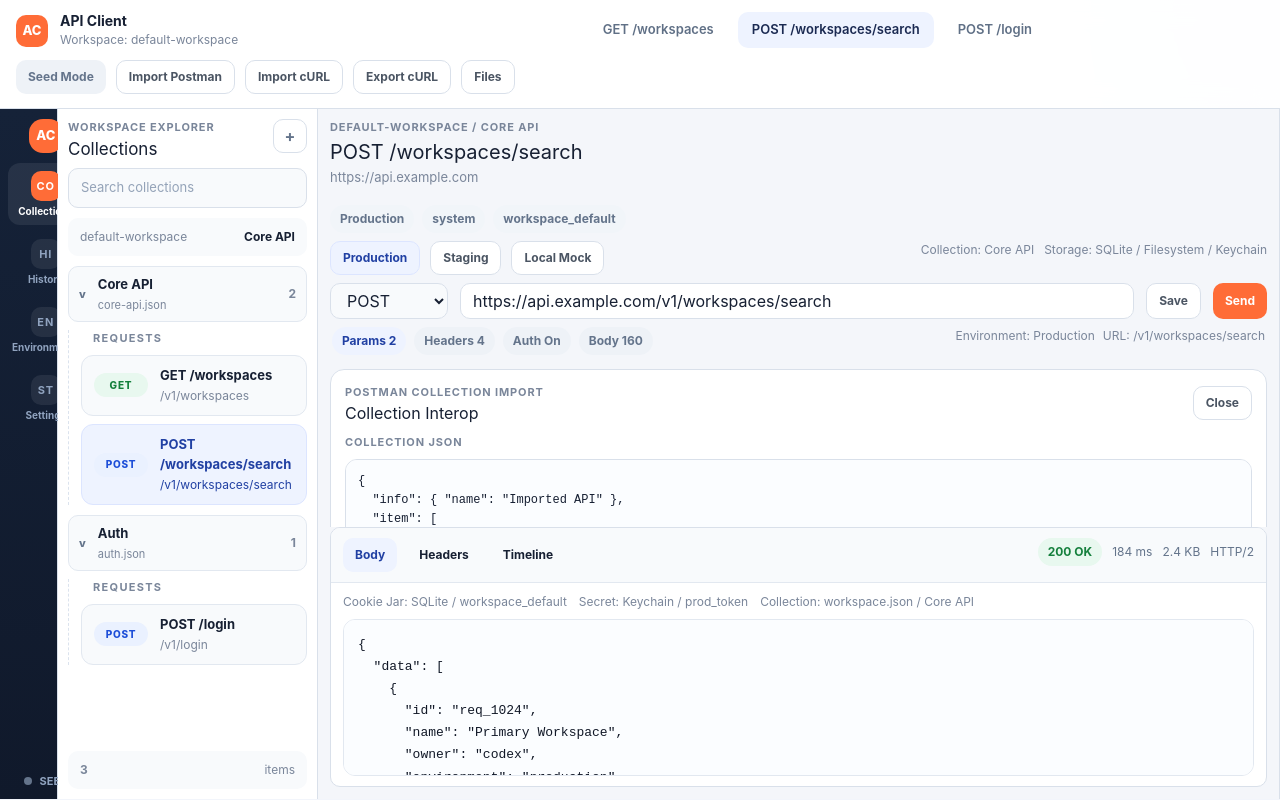
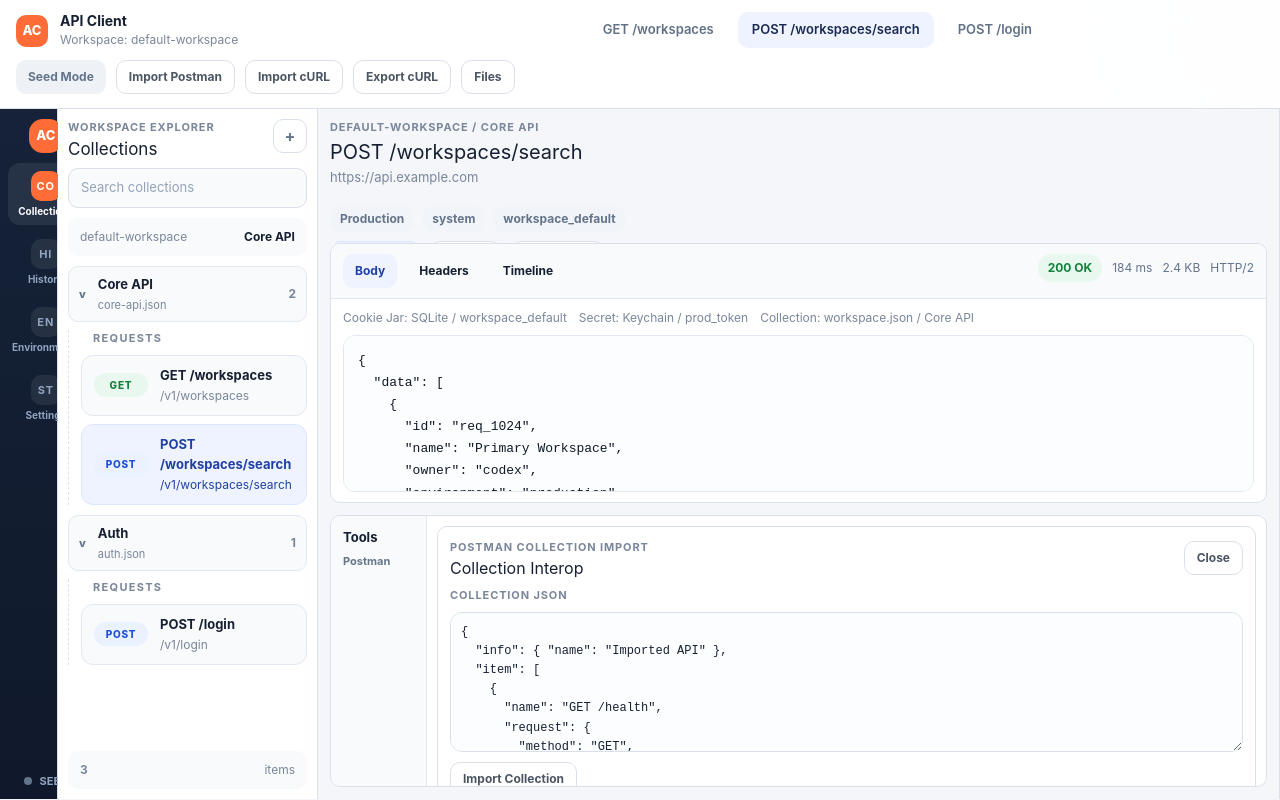
Before and after one commit to onlyCodeMaster/api-client, a React (Vite) app: page / in a window 1280 px wide. Both pictures are taken after a click on the button "Import Postman". Built offline with nearby package versions, Linux system fonts and the light colour scheme.

Commit message:
Move auxiliary tools into workbench drawer

```diff
--- a/goal-3/tasks.md
+++ b/goal-3/tasks.md
@@ -99,11 +99,35 @@
     - 下一步 Task 5 应继续处理辅助面板和交互密度：Import、Files、Settings、History、Environment、Collection 的视觉层级仍可更像 Postman 的工具型面板。
   - 自信度检查：对 Task 4 的全面检查结论有 100% 信心：构建、whitespace、代码搜索、浏览器运行态、窄屏行为、Settings 切换、控制台和端口清理都有真实证据；未发现必须在本 task 内修补的问题。
 
-- [ ] Task 5: 修缮辅助面板和交互密度
+- [x] Task 5: 修缮辅助面板和交互密度
   - 目标：优化导入、Files、Settings、History、Environment、Collection 等辅助面板，使其不干扰主请求流程且更像专业工具。
   - 独立验证：浏览器运行态确认各辅助面板可达、可读、不会挤爆主工作区。
-  - 完成内容：
-  - 自信度检查：
+  - 完成内容：已优化导入、Files、Settings、History、Environment、Collection 等辅助面板的层级和密度，让它们不再打断主请求流程，更接近 Postman 类工具的“主 workbench + 辅助工具/inspector”模式。
+  - 具体改动：
+    - `src/App.tsx`
+      - 将 Postman import、cURL import/export、Files upload/download 从 `.request-editor` 中移出，改为 `.workbench` 底部的 `.tool-drawer`。
+      - `.tool-drawer` 统一承载已打开的工具面板，左侧 rail 显示当前打开的工具：Postman / cURL / Files。
+      - 保留所有原有工具动作：Import Collection、Import into Request、Export Active Request、Upload Active Request、Download to Path。
+      - History / Environments / Settings 继续通过 `.workspace-inspector` 承载，不再替换主请求/响应工作台。
+    - `src/styles.css`
+      - `.workbench` 增加第三行用于可选工具抽屉。
+      - 新增 `.tool-drawer`、`.tool-drawer__rail`、`.tool-drawer__content`，限制工具抽屉最大高度并让内容内部滚动。
+      - 压缩 cURL / Postman / Files 面板间距、圆角和 textarea 高度，减少大卡片 dashboard 感。
+      - 保持 request editor 和 response panel 的位置稳定，工具面板只在响应区之后出现。
+  - 验证结果：
+    - `npm run build` 通过，产物包含 `dist/index.html`、`dist/assets/index-BKl13Ah2.css`、`dist/assets/index-CRLW-T0i.js`。
+    - `git diff --check` 通过。
+    - `rg` 确认 `.tool-drawer`、`.workspace-inspector`、`Import into Request`、`Upload Active Request`、`Environment Variables`、`Keychain Secrets` 等关键入口仍存在。
+    - `npm run dev` 启动成功，in-app browser 打开 `http://localhost:1420/` 成功。
+    - 打开 Files 与 Import cURL 后，`.tool-drawer` 出现在 y=1441，主 `.request-editor` 仍在 y=154，`.response-panel` 仍在 y=934；Send / Save 仍存在。
+    - 工具抽屉中确认 `Upload Active Request`、`Download to Path`、`Import into Request` 均可见，rail 文案显示 `Tools cURL / Files`。
+    - 切换 Environments 后，`.workspace-inspector` 可见，`Environment Variables` 表单和 7 个 input 可见，主请求/响应仍存在。
+    - 切换 Settings 后，`.workspace-inspector` 可见，`Local Runtime Overview`、`Keychain Secrets`、4 个 architecture card、2 个 runtime card 可见。
+    - browser console error 日志为空；一次 Statsig/ChatGPT 侧网络超时来自浏览器插件请求，不属于本地应用控制台错误。
+    - 检查结束后执行 `pkill -f "npm run dev"`，`curl -s http://localhost:1420` 返回连接失败，确认 dev server 已停止。
+  - 当前边界：
+    - 辅助面板已不再插入请求编辑器中间，但还未做最终视觉审计和完成判定；Task 6 需要重新按用户目标全量检查。
+  - 自信度检查：对 Task 5 的辅助面板修缮有 100% 信心：工具抽屉、inspector、核心按钮、环境/设置内容、构建、whitespace 和运行态检查均通过，主请求/响应流程没有被工具面板挤掉。
 
 - [ ] Task 6: 最终布局审计与 goal 完成判定
   - 目标：从用户视角和 Postman 类布局标准做最终审计，只有整体布局问题已真实改善且无明显阻断时才标记 goal 完成。
--- a/src/App.tsx
+++ b/src/App.tsx
@@ -995,198 +995,6 @@ export default function App() {
 
             {lastError ? <div className="request-error-banner">{lastError}</div> : null}
 
-            {isPostmanPanelOpen ? (
-              <section className="import-panel">
-                <div className="import-panel__header">
-                  <div>
-                    <span>Postman Collection Import</span>
-                    <h2>Collection Interop</h2>
-                  </div>
-                  <button
-                    type="button"
-                    className="text-button"
-                    onClick={() => setIsPostmanPanelOpen(false)}
-                  >
-                    Close
-                  </button>
-                </div>
-                <label className="import-field">
-                  <span>Collection JSON</span>
-                  <textarea
-                    value={postmanInput}
-                    onChange={(event) => setPostmanInput(event.target.value)}
-                  />
-                </label>
-                <div className="import-panel__actions">
-                  <button
-                    type="button"
-                    className="secondary-button"
-                    onClick={() => {
-                      void handleImportPostman();
-                    }}
-                  >
-                    Import Collection
-                  </button>
-                  {postmanMessage ? <span>{postmanMessage}</span> : null}
-                </div>
-              </section>
-            ) : null}
-
-            {isCurlPanelOpen ? (
-              <section className="curl-panel">
-                <div className="curl-panel__header">
-                  <div>
-                    <span>cURL Import / Export</span>
-                    <h2>Command Interop</h2>
-                  </div>
-                  <button
-                    type="button"
-                    className="text-button"
-                    onClick={() => setIsCurlPanelOpen(false)}
-                  >
-                    Close
-                  </button>
-                </div>
-                <div className="curl-panel__grid">
-                  <label className="curl-field">
-                    <span>Import cURL</span>
-                    <textarea
-                      value={curlInput}
-                      onChange={(event) => setCurlInput(event.target.value)}
-                    />
-                  </label>
-                  <label className="curl-field">
-                    <span>Exported cURL</span>
-                    <textarea
-                      readOnly
-                      value={curlOutput}
-                      placeholder="Use Export cURL to generate a command from the active request."
-                    />
-                  </label>
-                </div>
-                <div className="curl-panel__actions">
-                  <button
-                    type="button"
-                    className="secondary-button"
-                    onClick={() => {
-                      void handleImportCurl();
-                    }}
-                  >
-                    Import into Request
-                  </button>
-                  <button
-                    type="button"
-                    className="secondary-button"
-                    onClick={() => {
-                      void handleExportCurl();
-                    }}
-                  >
-                    Export Active Request
-                  </button>
-                  {curlMessage ? <span>{curlMessage}</span> : null}
-                </div>
-              </section>
-            ) : null}
-
-            {isTransferPanelOpen ? (
-              <section className="transfer-panel">
-                <div className="transfer-panel__header">
-                  <div>
-                    <span>File Upload / Download</span>
-                    <h2>Binary Transfer</h2>
-                  </div>
-                  <button
-                    type="button"
-                    className="text-button"
-                    onClick={() => setIsTransferPanelOpen(false)}
-                  >
-                    Close
-                  </button>
-                </div>
-                <div className="transfer-panel__grid">
-                  <div className="transfer-card">
-                    <div>
-                      <span>Upload</span>
-                      <strong>multipart/form-data</strong>
-                    </div>
-                    <label className="transfer-field">
-                      <span>File Path</span>
-                      <input
-                        value={uploadPath}
-                        onChange={(event) => setUploadPath(event.target.value)}
-                        placeholder="/absolute/path/to/file"
-                      />
-                    </label>
-                    <label className="transfer-field">
-                      <span>Field Name</span>
-                      <input
-                        value={uploadFieldName}
-                        onChange={(event) => setUploadFieldName(event.target.value)}
-                        placeholder="file"
-                      />
-                    </label>
-                    <button
-                      type="button"
-                      className="secondary-button"
-                      onClick={() => {
-                        void handleUploadFile();
-                      }}
-                    >
-                      Upload Active Request
-                    </button>
-                  </div>
-                  <div className="transfer-card">
-                    <div>
-                      <span>Download</span>
-                      <strong>Save response body</strong>
-                    </div>
-                    <label className="transfer-field">
-                      <span>URL</span>
-                      <input
-                        value={downloadUrl}
-                        onChange={(event) => setDownloadUrl(event.target.value)}
-                        placeholder="{{base_url}}/file.json"
-                      />
-                    </label>
-                    <label className="transfer-field">
-                      <span>Destination Path</span>
-                      <input
-                        value={downloadPath}
-                        onChange={(event) => setDownloadPath(event.target.value)}
-                        placeholder="/absolute/path/to/download"
-                      />
-                    </label>
-                    <label className="transfer-check">
-                      <input
-                        type="checkbox"
-                        checked={allowDownloadOverwrite}
-                        onChange={() =>
-                          setAllowDownloadOverwrite((current) => !current)
-                        }
-                      />
-                      <span>Allow overwrite</span>
-                    </label>
-                    <button
-                      type="button"
-                      className="secondary-button"
-                      onClick={() => {
-                        void handleDownloadFile();
-                      }}
-                    >
-                      Download to Path
-                    </button>
-                  </div>
-                </div>
-                <div className="transfer-panel__footer">
-                  <span>
-                    Upload uses the active request URL, headers and environment. Download defaults
-                    to no-overwrite for safer local files.
-                  </span>
-                  {transferMessage ? <strong>{transferMessage}</strong> : null}
-                </div>
-              </section>
-            ) : null}
-
             <div className="request-tabs">
               {requestTabs.map((tab) => (
                 <button
@@ -1418,6 +1226,217 @@ export default function App() {
               ) : null}
             </div>
           </div>
+
+          {isPostmanPanelOpen || isCurlPanelOpen || isTransferPanelOpen ? (
+            <section className="tool-drawer" aria-label="Request tools">
+              <div className="tool-drawer__rail">
+                <strong>Tools</strong>
+                <span>
+                  {[
+                    isPostmanPanelOpen ? "Postman" : "",
+                    isCurlPanelOpen ? "cURL" : "",
+                    isTransferPanelOpen ? "Files" : "",
+                  ]
+                    .filter(Boolean)
+                    .join(" / ")}
+                </span>
+              </div>
+
+              <div className="tool-drawer__content">
+                {isPostmanPanelOpen ? (
+                  <section className="import-panel">
+                    <div className="import-panel__header">
+                      <div>
+                        <span>Postman Collection Import</span>
+                        <h2>Collection Interop</h2>
+                      </div>
+                      <button
+                        type="button"
+                        className="text-button"
+                        onClick={() => setIsPostmanPanelOpen(false)}
+                      >
+                        Close
+                      </button>
+                    </div>
+                    <label className="import-field">
+                      <span>Collection JSON</span>
+                      <textarea
+                        value={postmanInput}
+                        onChange={(event) => setPostmanInput(event.target.value)}
+                      />
+                    </label>
+                    <div className="import-panel__actions">
+                      <button
+                        type="button"
+                        className="secondary-button"
+                        onClick={() => {
+                          void handleImportPostman();
+                        }}
+                      >
+                        Import Collection
+                      </button>
+                      {postmanMessage ? <span>{postmanMessage}</span> : null}
+                    </div>
+                  </section>
+                ) : null}
+
+                {isCurlPanelOpen ? (
+                  <section className="curl-panel">
+                    <div className="curl-panel__header">
+                      <div>
+                        <span>cURL Import / Export</span>
+                        <h2>Command Interop</h2>
+                      </div>
+                      <button
+                        type="button"
+                        className="text-button"
+                        onClick={() => setIsCurlPanelOpen(false)}
+                      >
+                        Close
+                      </button>
+                    </div>
+                    <div className="curl-panel__grid">
+                      <label className="curl-field">
+                        <span>Import cURL</span>
+                        <textarea
+                          value={curlInput}
+                          onChange={(event) => setCurlInput(event.target.value)}
+                        />
+                      </label>
+                      <label className="curl-field">
+                        <span>Exported cURL</span>
+                        <textarea
+                          readOnly
+                          value={curlOutput}
+                          placeholder="Use Export cURL to generate a command from the active request."
+                        />
+                      </label>
+                    </div>
+                    <div className="curl-panel__actions">
+                      <button
+                        type="button"
+                        className="secondary-button"
+                        onClick={() => {
+                          void handleImportCurl();
+                        }}
+                      >
+                        Import into Request
+                      </button>
+                      <button
+                        type="button"
+                        className="secondary-button"
+                        onClick={() => {
+                          void handleExportCurl();
+                        }}
+                      >
+                        Export Active Request
+                      </button>
+                      {curlMessage ? <span>{curlMessage}</span> : null}
+                    </div>
+                  </section>
+                ) : null}
+
+                {isTransferPanelOpen ? (
+                  <section className="transfer-panel">
+                    <div className="transfer-panel__header">
+                      <div>
+                        <span>File Upload / Download</span>
+                        <h2>Binary Transfer</h2>
+                      </div>
+                      <button
+                        type="button"
+                        className="text-button"
+                        onClick={() => setIsTransferPanelOpen(false)}
+                      >
+                        Close
+                      </button>
+                    </div>
+                    <div className="transfer-panel__grid">
+                      <div className="transfer-card">
+                        <div>
+                          <span>Upload</span>
+                          <strong>multipart/form-data</strong>
+                        </div>
+                        <label className="transfer-field">
+                          <span>File Path</span>
+                          <input
+                            value={uploadPath}
+                            onChange={(event) => setUploadPath(event.target.value)}
+                            placeholder="/absolute/path/to/file"
+                          />
+                        </label>
+                        <label className="transfer-field">
+                          <span>Field Name</span>
+                          <input
+                            value={uploadFieldName}
+                            onChange={(event) => setUploadFieldName(event.target.value)}
+                            placeholder="file"
+                          />
+                        </label>
+                        <button
+                          type="button"
+                          className="secondary-button"
+                          onClick={() => {
+                            void handleUploadFile();
+                          }}
+                        >
+                          Upload Active Request
+                        </button>
+                      </div>
+                      <div className="transfer-card">
+                        <div>
+                          <span>Download</span>
+                          <strong>Save response body</strong>
+                        </div>
+                        <label className="transfer-field">
+                          <span>URL</span>
+                          <input
+                            value={downloadUrl}
+                            onChange={(event) => setDownloadUrl(event.target.value)}
+                            placeholder="{{base_url}}/file.json"
+                          />
+                        </label>
+                        <label className="transfer-field">
+                          <span>Destination Path</span>
+                          <input
+                            value={downloadPath}
+                            onChange={(event) => setDownloadPath(event.target.value)}
+                            placeholder="/absolute/path/to/download"
+                          />
+                        </label>
+                        <label className="transfer-check">
+                          <input
+                            type="checkbox"
+                            checked={allowDownloadOverwrite}
+                            onChange={() =>
+                              setAllowDownloadOverwrite((current) => !current)
+                            }
+                          />
+                          <span>Allow overwrite</span>
+                        </label>
+                        <button
+                          type="button"
+                          className="secondary-button"
+                          onClick={() => {
+                            void handleDownloadFile();
+                          }}
+                        >
+                          Download to Path
+                        </button>
+                      </div>
+                    </div>
+                    <div className="transfer-panel__footer">
+                      <span>
+                        Upload uses the active request URL, headers and environment. Download
+                        defaults to no-overwrite for safer local files.
+                      </span>
+                      {transferMessage ? <strong>{transferMessage}</strong> : null}
+                    </div>
+                  </section>
+                ) : null}
+              </div>
+            </section>
+          ) : null}
 
           </div>
 
--- a/src/styles.css
+++ b/src/styles.css
@@ -626,7 +626,7 @@ button {
 
 .workbench {
   display: grid;
-  grid-template-rows: minmax(0, 1fr) minmax(240px, 34vh);
+  grid-template-rows: minmax(0, 1fr) minmax(240px, 34vh) auto;
   min-width: 0;
   min-height: 0;
   overflow: hidden;
@@ -805,11 +805,52 @@ button {
 .import-panel,
 .transfer-panel {
   display: grid;
-  gap: 12px;
-  padding: 14px;
+  gap: 10px;
+  padding: 12px;
   border: 1px solid #d9e0ea;
-  border-radius: 14px;
+  border-radius: 10px;
   background: #ffffff;
+}
+
+.tool-drawer {
+  display: grid;
+  grid-template-columns: 96px minmax(0, 1fr);
+  gap: 0;
+  max-height: 34vh;
+  margin: 0 12px 12px;
+  border: 1px solid #d9e0ea;
+  border-radius: 10px;
+  background: #ffffff;
+  overflow: hidden;
+}
+
+.tool-drawer__rail {
+  display: flex;
+  flex-direction: column;
+  gap: 6px;
+  padding: 12px;
+  border-right: 1px solid #e2e8f0;
+  background: #f8fafc;
+}
+
+.tool-drawer__rail strong {
+  color: #172033;
+  font-size: 13px;
+}
+
+.tool-drawer__rail span {
+  color: #64748b;
+  font-size: 11px;
+  font-weight: 700;
+  line-height: 1.4;
+}
+
+.tool-drawer__content {
+  display: grid;
+  gap: 10px;
+  min-width: 0;
+  overflow: auto;
+  padding: 10px;
 }
 
 .curl-panel__header,
@@ -852,13 +893,13 @@ button {
 .curl-panel__grid {
   display: grid;
   grid-template-columns: repeat(2, minmax(0, 1fr));
-  gap: 12px;
+  gap: 10px;
 }
 
 .transfer-panel__grid {
   display: grid;
   grid-template-columns: repeat(2, minmax(0, 1fr));
-  gap: 12px;
+  gap: 10px;
 }
 
 .transfer-card {
@@ -907,8 +948,8 @@ button {
 .curl-field textarea,
 .import-field textarea {
   width: 100%;
-  min-height: 118px;
-  padding: 12px;
+  min-height: 96px;
+  padding: 10px;
   border: 1px solid #d9e0ea;
   border-radius: 12px;
   background: #fbfdff;
@@ -920,7 +961,7 @@ button {
 }
 
 .import-field textarea {
-  min-height: 180px;
+  min-height: 140px;
 }
 
 .curl-panel__actions,
```
